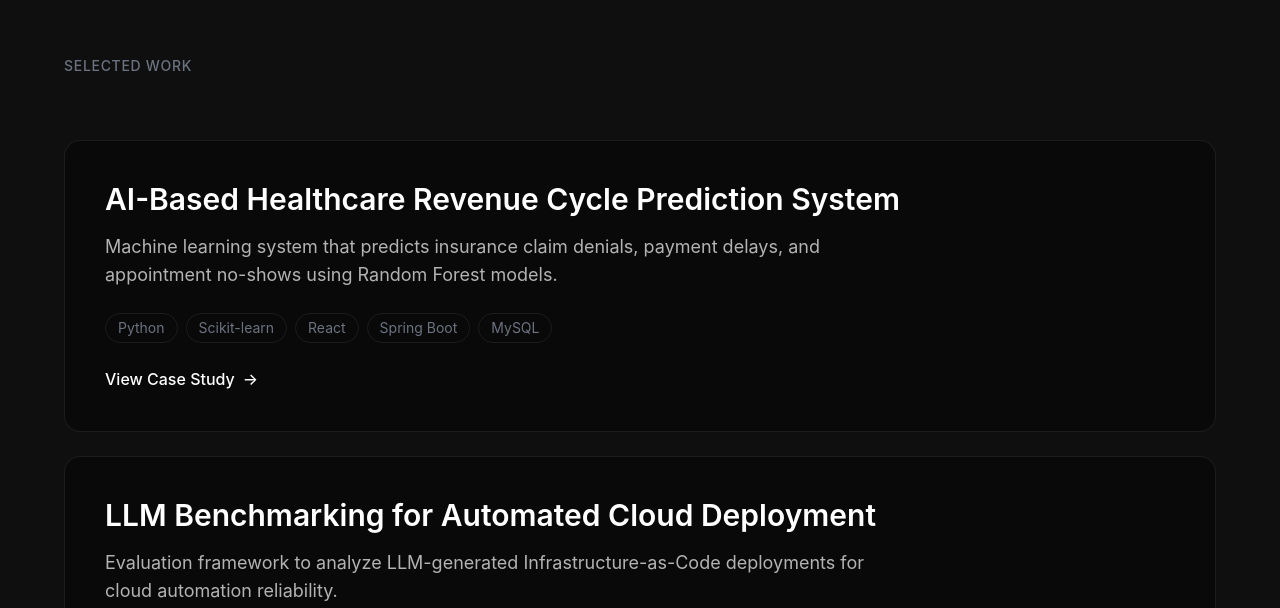
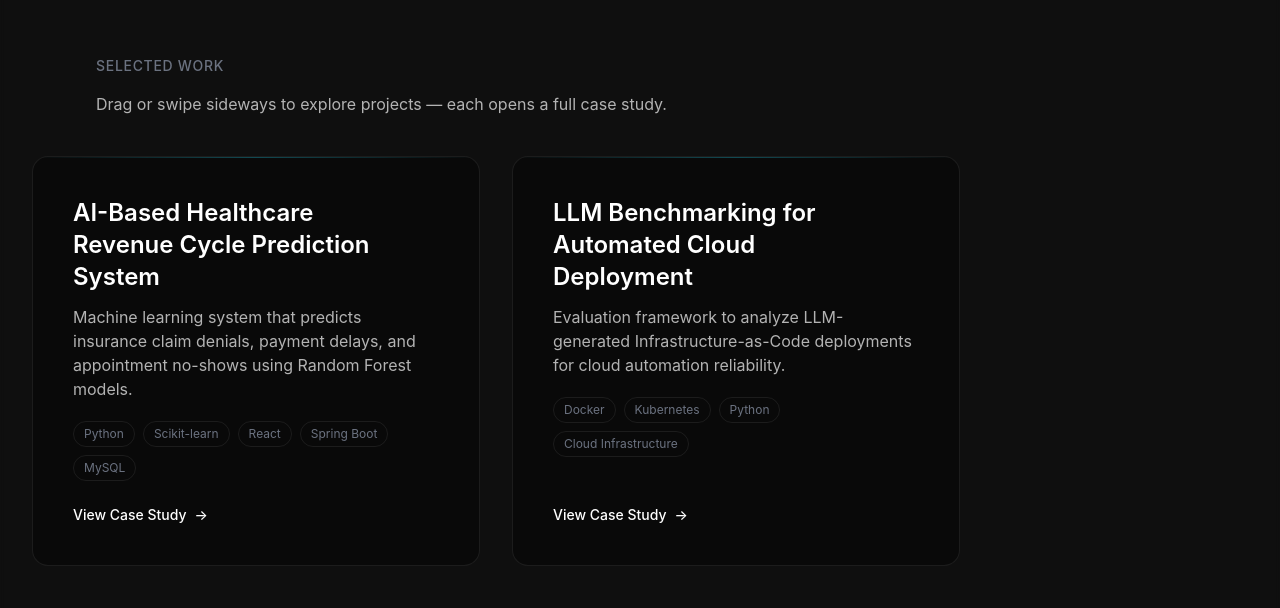
Before and after one commit to vineethnaik/portfolionew, a React (Vite) app: page / in a window 1280 px wide. Shown: the part 872-1480 px from the top of the page. Built offline with nearby package versions, Linux system fonts and the light colour scheme.

Commit message:
certi uodate

```diff
--- a/package.json
+++ b/package.json
@@ -6,7 +6,9 @@
   "scripts": {
     "dev": "vite",
     "build": "vite build",
-    "preview": "vite preview"
+    "preview": "vite preview",
+    "design:pull": "node scripts/pull-superdesign.mjs",
+    "design:login": "npx --yes @superdesign/cli@latest login"
   },
   "devDependencies": {
     "@types/react": "^19.2.14",
--- a/src/components/About.tsx
+++ b/src/components/About.tsx
@@ -140,7 +140,8 @@ export default function About() {
               <h4 className="text-lg sm:text-xl font-medium mb-2" style={{ color: 'var(--theme-text)' }}>Certifications</h4>
               <ul className="space-y-1 text-xs sm:text-sm" style={{ color: 'var(--theme-text-secondary)' }}>
                 <li>• AWS Certified Cloud Practitioner (2025)</li>
-                <li>• Salesforce Certified AI Associate (2025)</li>
+                <li>• AWS Certified Developer Associate (2026)</li>
+                <li>• Github Foundations Certified (2026)</li>
                 <li>• MongoDB Certified Developer Associate</li>
               </ul>
             </div>
--- a/src/components/Work.tsx
+++ b/src/components/Work.tsx
@@ -2,53 +2,84 @@ import { Link } from 'react-router-dom'
 import { motion } from 'framer-motion'
 import { projects } from '../data/projects'
 
+const cardBase =
+  'work-card group relative flex h-full min-h-[280px] sm:min-h-[320px] flex-col justify-between overflow-hidden rounded-2xl p-6 sm:p-8 lg:p-10 backdrop-blur-sm transition-transform duration-300 active:scale-[0.99]'
+
 export default function Work() {
   return (
-    <section id="work" className="py-24 sm:py-32 px-6 sm:px-8 backdrop-blur-[2px]" style={{ backgroundColor: 'var(--theme-section-bg)' }}>
-      <div className="max-w-6xl mx-auto">
+    <section
+      id="work"
+      className="py-24 sm:py-32 backdrop-blur-[2px]"
+      style={{ backgroundColor: 'var(--theme-section-bg)' }}
+      aria-labelledby="work-heading"
+    >
+      <div className="max-w-6xl mx-auto px-6 sm:px-8">
         <motion.h2
+          id="work-heading"
           initial={{ opacity: 0, y: 20 }}
           whileInView={{ opacity: 1, y: 0 }}
           viewport={{ once: true }}
-          className="text-sm font-medium uppercase tracking-wider mb-16"
+          className="text-sm font-medium uppercase tracking-wider mb-4"
           style={{ color: 'var(--theme-text-muted)' }}
         >
           Selected Work
         </motion.h2>
-        <div className="space-y-6">
+        <p
+          className="mb-10 max-w-xl text-sm sm:text-base leading-relaxed"
+          style={{ color: 'var(--theme-text-secondary)' }}
+        >
+          Drag or swipe sideways to explore projects — each opens a full case study.
+        </p>
+      </div>
+
+      <div
+        className="work-scroll flex gap-5 sm:gap-6 md:gap-8 overflow-x-auto overscroll-x-contain snap-x snap-mandatory scroll-pl-6 scroll-pr-6 px-6 sm:px-8 pb-2 sm:pb-4"
+        role="list"
+        aria-label="Project cards"
+      >
         {projects.map((project, index) => (
-            <motion.div
+          <motion.article
             key={project.id}
-              initial={{ opacity: 0, y: 30 }}
+            initial={{ opacity: 0, y: 28 }}
             whileInView={{ opacity: 1, y: 0 }}
-              viewport={{ once: true }}
-              transition={{ delay: index * 0.1 }}
+            viewport={{ once: true, margin: '-40px' }}
+            transition={{ delay: index * 0.08, duration: 0.45 }}
+            className="snap-start shrink-0 w-[min(100vw-3rem,22rem)] sm:w-[26rem] lg:w-[28rem]"
+            role="listitem"
           >
-              <Link to={`/project/${project.slug}`}>
+            <Link
+              to={`/project/${project.slug}`}
+              className="block h-full rounded-2xl focus-visible:outline-none"
+            >
               <div
-                  className="group p-6 sm:p-8 lg:p-10 rounded-2xl backdrop-blur-sm transition-all duration-300 card-hover active:scale-[0.98]"
+                className={`${cardBase} card-hover`}
                 style={{
                   backgroundColor: 'var(--theme-card-bg)',
                   border: '1px solid var(--theme-border)',
                 }}
               >
+                <div
+                  className="pointer-events-none absolute inset-x-0 top-0 h-px bg-gradient-to-r from-transparent via-cyan-400/40 to-transparent opacity-80"
+                  aria-hidden
+                />
+                <div>
                   <h3
-                    className="text-xl sm:text-2xl lg:text-3xl font-semibold mb-3 sm:mb-4 transition-colors"
+                    className="text-lg sm:text-xl lg:text-2xl font-semibold mb-3 leading-snug pr-6 transition-colors"
                     style={{ color: 'var(--theme-text)' }}
                   >
                     {project.title}
                   </h3>
                   <p
-                    className="text-base sm:text-lg mb-4 sm:mb-6 max-w-3xl leading-relaxed"
+                    className="text-sm sm:text-base mb-5 line-clamp-4 leading-relaxed"
                     style={{ color: 'var(--theme-text-secondary)' }}
                   >
                     {project.description}
                   </p>
-                  <div className="flex flex-wrap gap-2 mb-4 sm:mb-6">
+                  <div className="flex flex-wrap gap-2 mb-6">
                     {project.tech.map((t) => (
                       <span
                         key={t}
-                        className="px-2.5 py-1 sm:px-3 sm:py-1 text-xs sm:text-sm rounded-full"
+                        className="px-2.5 py-1 text-xs rounded-full"
                         style={{
                           color: 'var(--theme-text-muted)',
                           border: '1px solid var(--theme-border)',
@@ -58,20 +89,20 @@ export default function Work() {
                       </span>
                     ))}
                   </div>
+                </div>
                 <span
-                    className="inline-flex items-center gap-2 font-medium group-hover:gap-3 transition-all text-sm sm:text-base"
+                  className="inline-flex items-center gap-2 font-medium group-hover:gap-3 transition-all text-sm"
                   style={{ color: 'var(--theme-text)' }}
                 >
                   View Case Study
-                    <span className="group-hover:translate-x-1 transition-transform">
+                  <span className="group-hover:translate-x-1 transition-transform" aria-hidden>
                     →
                   </span>
                 </span>
               </div>
             </Link>
-            </motion.div>
+          </motion.article>
         ))}
-        </div>
       </div>
     </section>
   )
--- a/src/index.css
+++ b/src/index.css
@@ -55,6 +55,43 @@
   border-color: var(--theme-text-muted) !important;
 }
 
+/* Selected Work — horizontal strip */
+.work-scroll {
+  scrollbar-width: thin;
+  scrollbar-color: color-mix(in srgb, var(--theme-text-muted) 55%, transparent) transparent;
+  -webkit-overflow-scrolling: touch;
+}
+.work-scroll::-webkit-scrollbar {
+  height: 6px;
+}
+.work-scroll::-webkit-scrollbar-track {
+  background: transparent;
+}
+.work-scroll::-webkit-scrollbar-thumb {
+  background: color-mix(in srgb, var(--theme-text-muted) 45%, transparent);
+  border-radius: 999px;
+}
+
+.work-card {
+  transition:
+    box-shadow 0.4s ease,
+    border-color 0.35s ease,
+    transform 0.35s ease;
+}
+.work-card:hover {
+  border-color: color-mix(in srgb, var(--theme-text) 22%, var(--theme-border)) !important;
+  box-shadow:
+    0 0 0 1px color-mix(in srgb, #22d3ee 35%, transparent),
+    0 0 48px color-mix(in srgb, #a855f7 18%, transparent),
+    0 24px 48px color-mix(in srgb, #000 35%, transparent);
+}
+.work-card:focus-visible {
+  outline: none;
+  box-shadow:
+    0 0 0 2px color-mix(in srgb, #22d3ee 55%, transparent),
+    0 0 36px color-mix(in srgb, #a855f7 22%, transparent);
+}
+
 .contact-input {
   background-color: var(--theme-input-bg);
   border-color: var(--theme-border);
```
Also changed, not shown: scripts/pull-superdesign.mjs (added, +148 -0 lines), 2 other files (tests, documents, lock files or other folders). Lines whose indentation alone changed are shown as unchanged.
